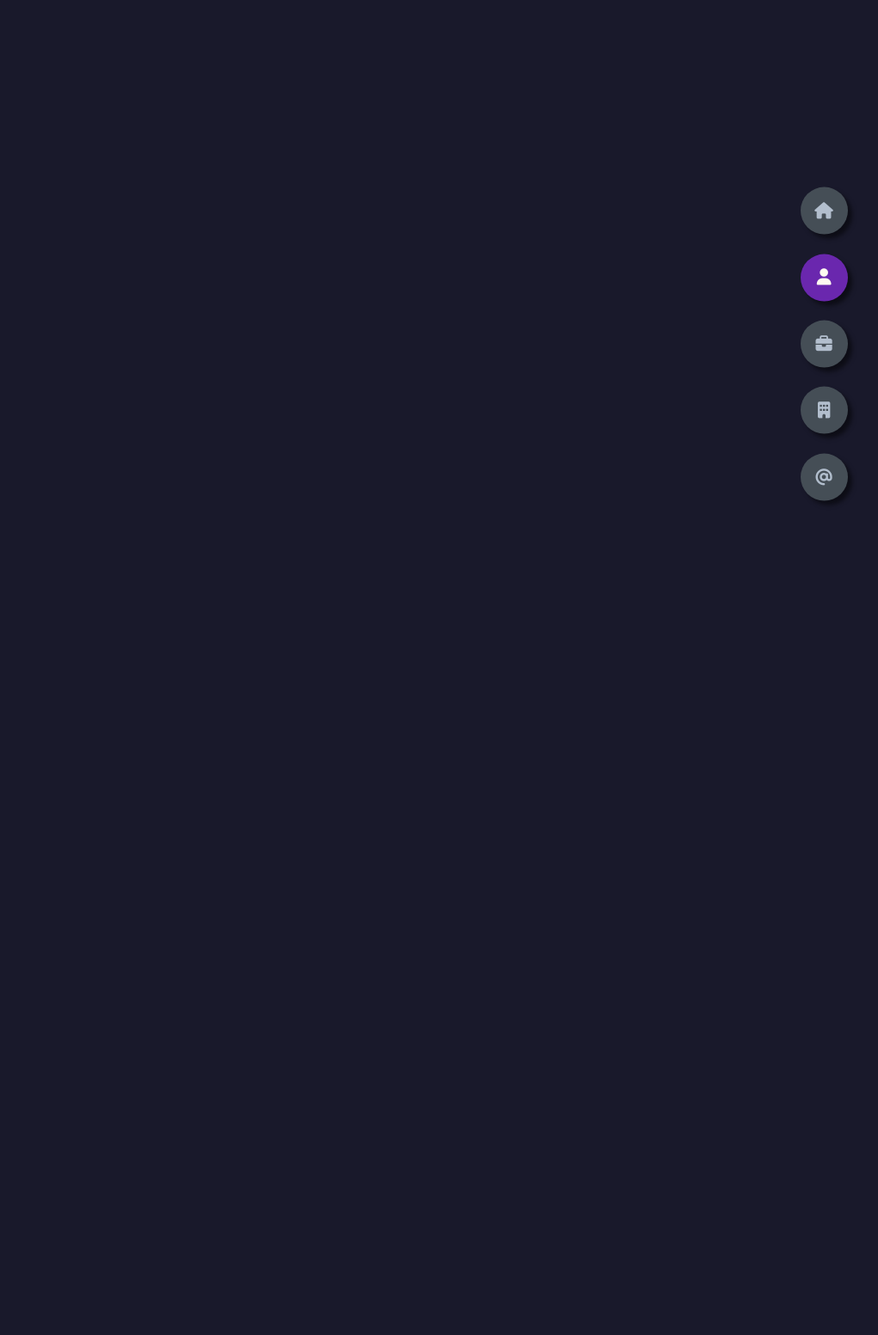
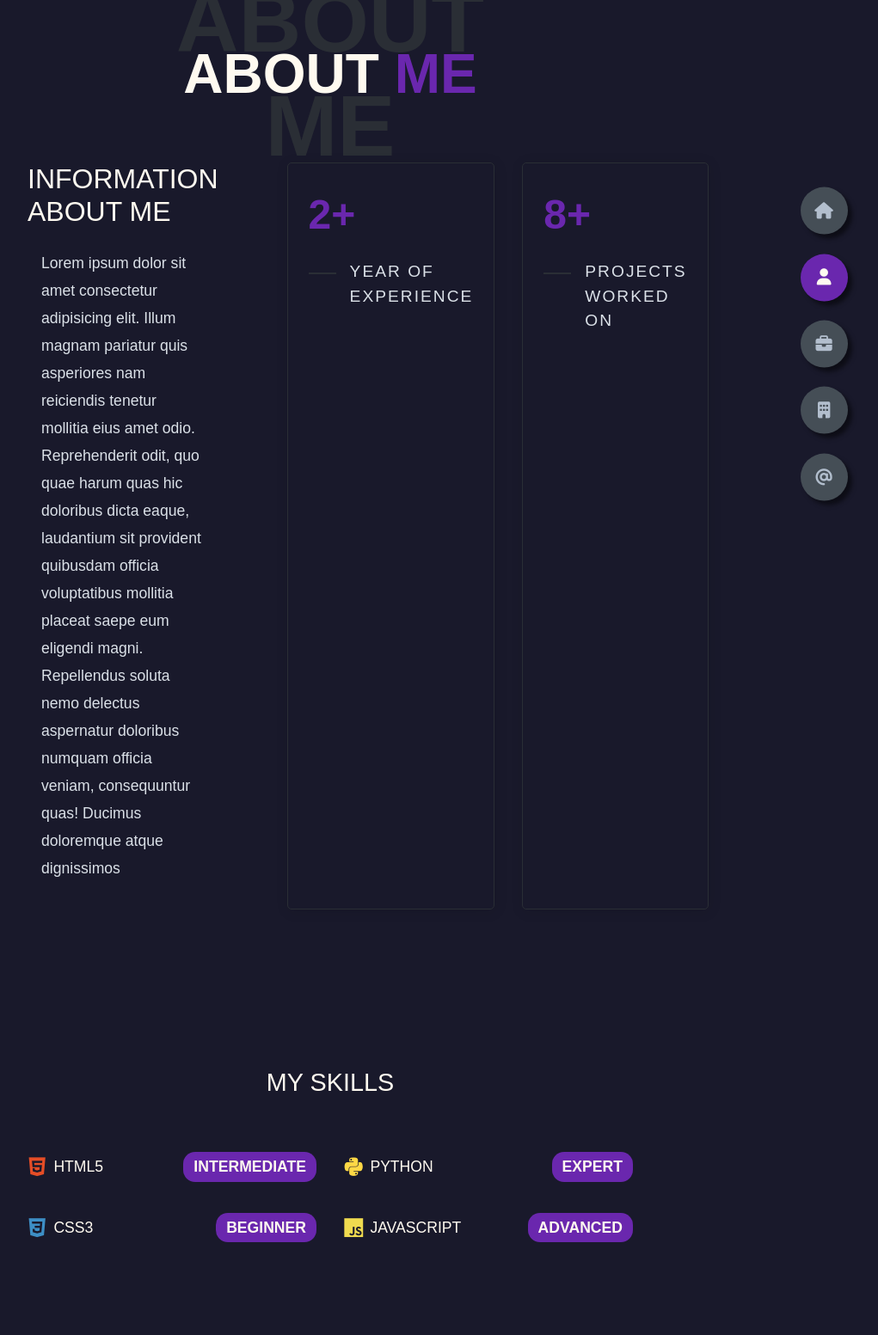
Before and after one commit to MT-SiddharthG/myportfolio-django, a Django app: page /about/ in a window 1280 px wide. Shown: the whole page at 86% size, without its empty margins (256-1277 px from the left). Before the commit the page ends 587 px from the top, so only its background shows below. Run offline with Django 5.2, Linux system fonts and the light colour scheme; data comes from the database, SQL or seed files in the repository; both versions use the stored data as it was after the commit.

Commit message:
Page transitions working. Added Skills tags in About Page

```diff
--- a/core/static/core/css/styles.css
+++ b/core/static/core/css/styles.css
@@ -6,8 +6,23 @@
   }
 
   /*--------------------
+  Properties
+  --------------------*/
+  @property --angle {
+    syntax: "<angle>";
+    initial-value: 0deg;
+    inherits: false;
+  }
 
+
+  /*--------------------
+  Animations
   --------------------*/
+  @keyframes spin {
+    from { --angle: 0deg; }
+    to   { --angle: 360deg; }
+  }
+
   /*--------------------
   Variables
   --------------------*/
@@ -228,29 +243,30 @@
     grid-template-columns: repeat(2, 1fr);
     grid-gap: 2rem;
   }
-  .about-container .right-about .about-item {
+  .about-container .right-about .abt-item-card {
+
     border: 1px solid var(--color-grey-5);
     border-radius: 5px;
     transition: var(--transition);
     box-shadow: 1px 2px 15px rgba(0, 0, 0, 0.1);
   }
-  .about-container .right-about .about-item:hover {
+  .about-container .right-about .abt-item-card:hover {
     cursor: default;
     transform: translateY(-5px);
     border: 1px solid var(--color-secondary-hue);
     box-shadow: 1px 2px 15px var(--color-secondary-hue);
   }
-  .about-container .right-about .about-item .abt-item-text {
+  .about-container .right-about .abt-item-card .abt-item-text {
     padding: 1.5rem;
     display: flex;
     flex-direction: column;
   }
-  .about-container .right-about .about-item .abt-item-text .large-text {
+  .about-container .right-about .abt-item-card .abt-item-text .large-text {
     font-size: 3rem;
     font-weight: 700;
     color: var(--color-secondary);
   }
-  .about-container .right-about .about-item .abt-item-text .small-text {
+  .about-container .right-about .abt-item-card .abt-item-text .small-text {
     padding-left: 3rem;
     position: relative;
     text-transform: uppercase;
@@ -258,7 +274,7 @@
     color: var(--color-grey-1);
     letter-spacing: 2px;
   }
-  .about-container .right-about .about-item .abt-item-text .small-text::before {
+  .about-container .right-about .abt-item-card .abt-item-text .small-text::before {
     content: "";
     position: absolute;
     left: 0;
@@ -280,7 +296,66 @@
     text-transform: uppercase;
   }
 
-  .about-stats {
+
+  /*--------------------
+ About: Skills List
+--------------------*/
+.about-skills {
+  padding: 3rem 0;
+}
+
+.about-skills .stat-title {
+  text-transform: uppercase;
+  font-size: 1.8rem;
+  text-align: center;
+  padding: 3.5rem 0;
+}
+
+.skills-list {
+  display: grid;
+  grid-template-columns: repeat(2, 1fr);
+  gap: 1.5rem 2rem;
+}
+
+.skill-item {
+  display: flex;
+  justify-content: space-between;
+  align-items: center;
+  padding-bottom: 0.75rem;
+  /* border-bottom: 1px solid var(--color-grey-5); */
+}
+
+.skill-item:last-child {
+  border-bottom: none;
+}
+
+.skill-info {
+  display: flex;
+  align-items: center;
+  gap: 0.5rem;
+}
+
+.skill-info i {
+  font-size: 1.4rem;
+  color: var(--color-secondary);
+}
+
+.skill-name {
+  font-weight: 500;
+  text-transform: uppercase;
+}
+
+.skill-level {
+  text-transform: uppercase;
+  font-weight: 600;
+  padding: 0.25rem 0.75rem;
+  border-radius: var(--br-sm-2);
+  background-color: var(--color-secondary);
+  color: var(--color-white);
+  white-space: nowrap;
+}
+
+  /* .about-stats {
     padding-bottom: 4rem;
   }
   .about-stats .progress-bars {
@@ -332,7 +407,7 @@
     font-size: 1.4rem;
     text-align: center;
     padding: 3.5rem 0;
-  }
+  } */
 
   /*--------------------
   Reusable Components
--- a/core/static/core/js/app.js
+++ b/core/static/core/js/app.js
@@ -28,3 +28,43 @@
         });
     });
 });
+
+
+const sections = document.querySelectorAll('.section');
+const sectBtns = document.querySelectorAll('.controls');
+const sectBtn = document.querySelectorAll('.control');
+const allSections = document.querySelector('.main-content');
+
+function PageTransitions(){
+
+    // Active button class activation on click
+    for(let i = 0; i < sectBtn.length; i++){
+        sectBtn[i].addEventListener('click', function(){
+            let currentBtn = document.querySelectorAll('.active-btn');
+            currentBtn[0].className = currentBtn[0].className.replace('active-btn', '')
+            this.className += ' active-btn'
+        })
+    }
+
+    // Active section activation on click
+    allSections.addEventListener('click', (e) => {
+        const id = e.target.dataset.id;
+        if (id){
+            // Remove the selected button from other buttons
+            sectBtns.forEach((btn) => {
+                btn.classList.remove('active')
+            })
+            e.target.classList.add('active')
+
+            // Hide other sections
+            sections.forEach((section) => {
+                section.classList.remove('active')
+            })
+
+            const element = document.getElementById(id);
+            element.classList.add('active');
+        }
+    })
+}
+
+PageTransitions();
--- a/core/templates/core/about.html
+++ b/core/templates/core/about.html
@@ -1,27 +1,51 @@
-{% extends 'core/base.html' %}
-
-{% block content %}
-<section id="about" class="section">
-  <div class="container">
-    <h2>{{ about.heading }}</h2>
+{% extends 'core/base.html' %} {% block content %} {% block titletag %}About |
+My Portfolio{% endblock %}
+<section id="about" class="section sect2 about active">
+  <div class="main-title">
+    <h2>About <span>me</span><span class="bg-text">about me</span></h2>
+  </div>
+  <div class="about-container">
+    <div class="left-about">
+      <h4>{{ about.heading }}</h4>
       <p>{{ about.body }}</p>
-
       {% if about.cv %}
-      <a href="{{ about.cv.url }}" download class="btn btn-primary">Download CV</a>
+      <div class="btn-container">
+        <a href="{{ about.cv.url }}" class="main-btn">
+          <span class="btn-text">Download CV</span>
+          <span class="btn-icon"><i class="fas fa-download"></i></span>
+        </a>
+      </div>
       {% endif %}
-
-    <div class="stats mt-4 row">
+    </div>
+    <div class="right-about">
       {% for stat in stats %}
-        <div class="col-md-4">
-          <div class="card text-center">
-            <h3>{{ stat.large_text }}</h3>
-            <p>{{ stat.small_text }}</p>
+      <div class="abt-item-card">
+        <div class="abt-item-text">
+          <p class="large-text">{{ stat.large_text }}</p>
+          <p class="small-text">{{ stat.small_text }}</p>
         </div>
       </div>
       {% endfor %}
     </div>
+  </div>
 
-    <div class="skills mt-5">
+    <!-- ABOUT SKILLS -->
+    <div class="about-skills">
+      <h4 class="stat-title">My Skills</h4>
+      <div class="skills-list">
+        {% for skill in skills %}
+        <div class="skill-item">
+          <div class="skill-info">
+            <i class="devicon-{{ skill.name|lower }}-plain colored"></i>
+            <span class="skill-name">{{ skill.name }}</span>
+          </div>
+          <div class="skill-level">{{ skill.get_level_display }}</div>
+        </div>
+        {% endfor %}
+      </div>
+    </div>
+
+    <!-- <div class="skills mt-5">
       <h3>Skills</h3>
       <ul class="list-inline">
         {% for skill in skills %}
@@ -30,7 +54,6 @@
         </li>
         {% endfor %}
       </ul>
-    </div>
-  </div>
+    </div> -->
 </section>
 {% endblock %}
--- a/core/templates/core/base.html
+++ b/core/templates/core/base.html
@@ -2,31 +2,38 @@
 
 <!DOCTYPE html>
 <html lang="en">
+
 <head>
-    <meta charset="UTF-8">
-    <title>{% block title %}My Portfolio{% endblock %}</title>
-    <meta name="viewport" content="width=device-width, initial-scale=1.0">
-    <meta name="description" content="My personal portfolio website">
-    <link href="https://cdn.jsdelivr.net/npm/bootstrap@5.3.3/dist/css/bootstrap.min.css" rel="stylesheet">
-    <link rel="stylesheet" href="https://cdnjs.cloudflare.com/ajax/libs/font-awesome/6.5.0/css/all.min.css">
-    <link rel="stylesheet" href="{% static 'core/css/styles.css' %}">
+  <meta charset="UTF-8" />
+  <title>{% block titletag %}My Portfolio{% endblock %}</title>
+  <meta name="viewport" content="width=device-width, initial-scale=1.0" />
+  <meta name="description" content="My personal portfolio website" />
+  <link href="https://cdn.jsdelivr.net/npm/bootstrap@5.3.3/dist/css/bootstrap.min.css" rel="stylesheet" />
+  <link rel="stylesheet" href="https://cdnjs.cloudflare.com/ajax/libs/font-awesome/6.5.0/css/all.min.css" />
+  <link rel="stylesheet" href="https://cdn.jsdelivr.net/gh/devicons/devicon@latest/devicon.min.css" />
+  <link rel="stylesheet" href="{% static 'core/css/styles.css' %}" />
 </head>
+
 <body>
   <!-- Right‐side circular nav -->
   <div class="controls">
     <a href="{% url 'home' %}" class="control {% if request.resolver_match.url_name == 'home' %}active-btn{% endif %}">
       <i class="fas fa-home"></i>
     </a>
-        <a href="{% url 'about' %}" class="control {% if request.resolver_match.url_name == 'about' %}active-btn{% endif %}">
+    <a href="{% url 'about' %}"
+      class="control {% if request.resolver_match.url_name == 'about' %}active-btn{% endif %}">
       <i class="fas fa-user"></i>
     </a>
-        <a href="{% url 'projects' %}" class="control {% if request.resolver_match.url_name == 'projects' %}active-btn{% endif %}">
+    <a href="{% url 'projects' %}"
+      class="control {% if request.resolver_match.url_name == 'projects' %}active-btn{% endif %}">
       <i class="fas fa-briefcase"></i>
     </a>
-        <a href="{% url 'experience' %}" class="control {% if request.resolver_match.url_name == 'experience' %}active-btn{% endif %}">
+    <a href="{% url 'experience' %}"
+      class="control {% if request.resolver_match.url_name == 'experience' %}active-btn{% endif %}">
       <i class="fas fa-building"></i>
     </a>
-        <a href="{% url 'contact' %}" class="control {% if request.resolver_match.url_name == 'contact' %}active-btn{% endif %}">
+    <a href="{% url 'contact' %}"
+      class="control {% if request.resolver_match.url_name == 'contact' %}active-btn{% endif %}">
       <i class="fas fa-at"></i>
     </a>
   </div>
@@ -38,7 +45,6 @@
     {% endblock %}
   </div>
 
-
   <!-- Footer -->
   <!-- <footer class="bg-light text-center py-3 mt-5">
         <small>&copy; {{ now|date:"Y" }} My Portfolio. All rights reserved.</small>
@@ -47,4 +53,5 @@
   <script src="https://cdn.jsdelivr.net/npm/bootstrap@5.3.3/dist/js/bootstrap.bundle.min.js"></script>
   <script src="{% static 'core/js/app.js' %}"></script>
 </body>
+
 </html>
--- a/core/templates/core/home.html
+++ b/core/templates/core/home.html
@@ -1,5 +1,5 @@
 {% extends "core/base.html" %}
-{% block title %}Home | My Portfolio{% endblock %}
+{% block titletag %}Home | My Portfolio{% endblock %}
 
 {% block content %}
   <section id="home" class="section sect1 header active">
```
Also changed, not shown: db.sqlite3. Lines whose indentation alone changed are shown as unchanged.
